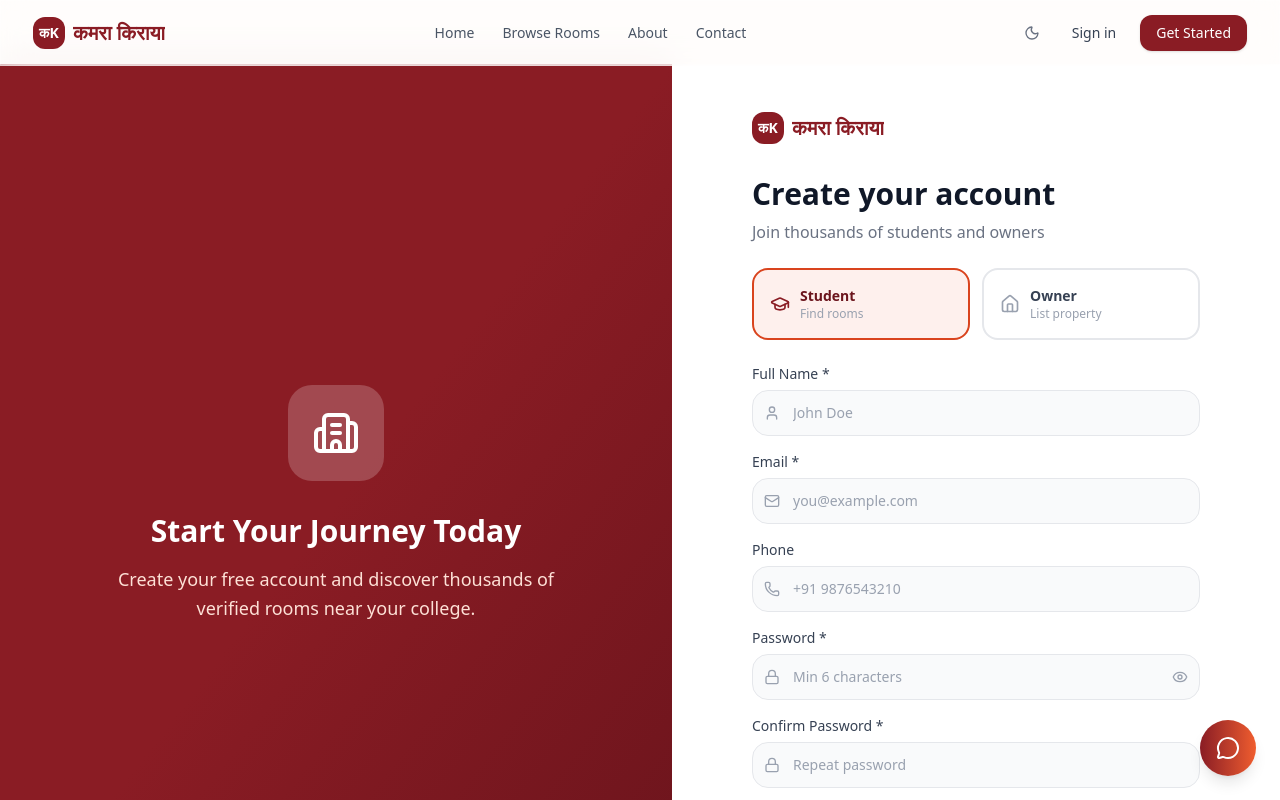
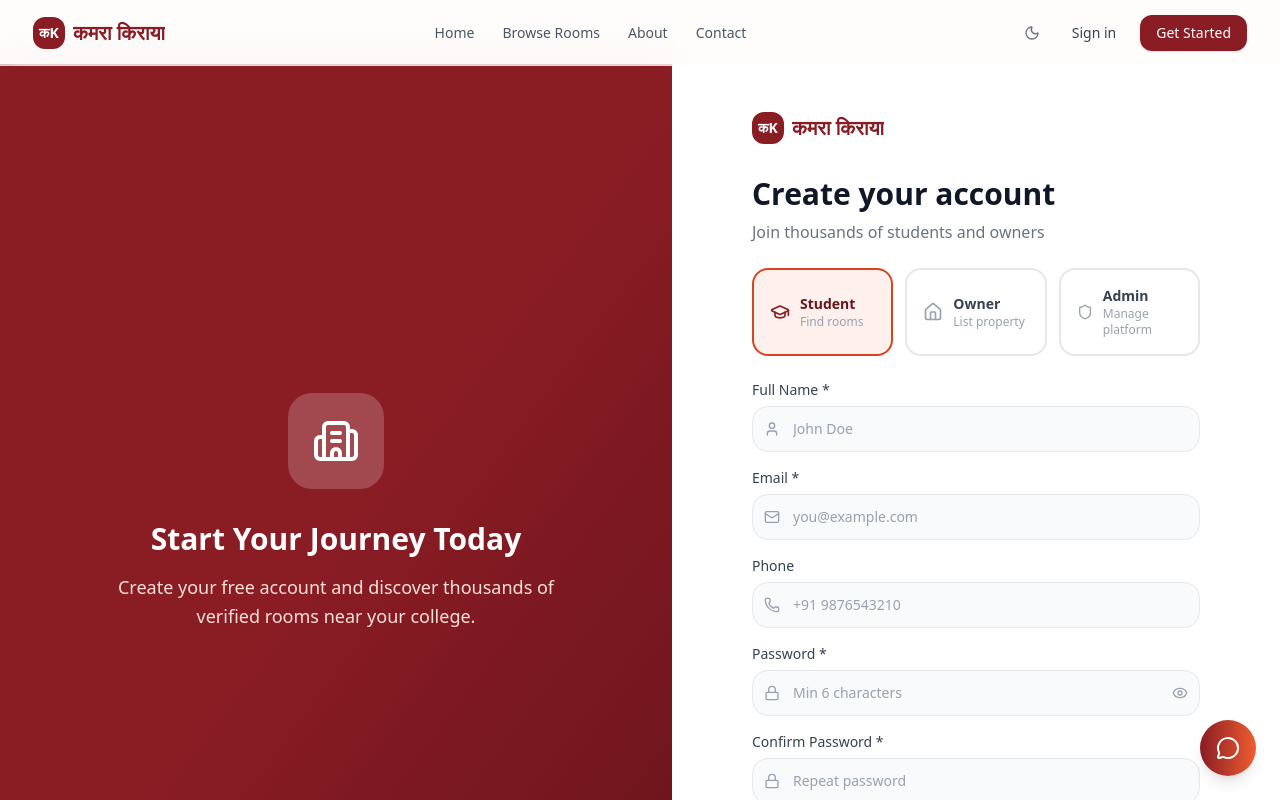
Before and after one commit to TechV013/Kamra-Kiraya, a Next.js app: page /register in a window 1280 px wide. Shown: the top 800 px of the page. Built offline with nearby package versions, Linux system fonts and the light colour scheme.

Commit message:
feat: add Admin role option to register page with secret key

```diff
--- a/src/app/api/auth/register/route.ts
+++ b/src/app/api/auth/register/route.ts
@@ -20,7 +20,18 @@ export async function POST(req: NextRequest) {
     const { data, errorResponse } = await validateBody(req, registerSchema);
     if (errorResponse) return errorResponse;
 
-    const { name, email, password, role, phone } = data!;
+    const { name, email, password, role, phone, adminSecret } = data!;
+
+    if (role === "ADMIN") {
+      const ADMIN_SECRET = process.env.ADMIN_SECRET || "kamra-kiraya-admin-2024";
+      if (!adminSecret || adminSecret !== ADMIN_SECRET) {
+        return apiError("Invalid admin secret key", 403);
+      }
+      const existingAdmin = await prisma.user.findFirst({ where: { role: "ADMIN" } });
+      if (existingAdmin) {
+        return apiError("Admin account already exists. Use admin-setup page instead.", 409);
+      }
+    }
 
     const existing = await prisma.user.findUnique({ where: { email } });
     if (existing) {
--- a/src/app/register/page.tsx
+++ b/src/app/register/page.tsx
@@ -4,12 +4,12 @@ import { useState, useEffect } from "react";
 import { useRouter } from "next/navigation";
 import Link from "next/link";
 import { motion } from "framer-motion";
-import { Eye, EyeOff, Building2, Mail, Lock, User, Phone, ArrowRight, GraduationCap, Home } from "lucide-react";
+import { Eye, EyeOff, Building2, Mail, Lock, User, Phone, ArrowRight, GraduationCap, Home, Shield } from "lucide-react";
 import axios from "axios";
 import toast from "react-hot-toast";
 import { useAuthStore } from "@/store/authStore";
 
-type Role = "STUDENT" | "OWNER";
+type Role = "STUDENT" | "OWNER" | "ADMIN";
 
 export default function RegisterPage() {
   const router = useRouter();
@@ -28,6 +28,7 @@ export default function RegisterPage() {
   const [confirmPassword, setConfirmPassword] = useState("");
   const [showPwd, setShowPwd] = useState(false);
   const [loading, setLoading] = useState(false);
+  const [adminSecret, setAdminSecret] = useState("");
 
   const handleSubmit = async (e: React.FormEvent) => {
     e.preventDefault();
@@ -36,10 +37,12 @@ export default function RegisterPage() {
     if (password.length < 6) { toast.error("Password must be at least 6 characters"); return; }
     setLoading(true);
     try {
-      const res = await axios.post("/api/auth/register", { name, email, password, role, phone });
+      const res = await axios.post("/api/auth/register", { name, email, password, role, phone, adminSecret: role === "ADMIN" ? adminSecret : undefined });
       login(res.data.user, res.data.token);
       toast.success(`Welcome to कमरा किराया, ${res.data.user.name}!`);
-      router.push(role === "OWNER" ? "/dashboard/owner" : "/dashboard/student");
+      if (role === "ADMIN") router.push("/dashboard/admin");
+      else if (role === "OWNER") router.push("/dashboard/owner");
+      else router.push("/dashboard/student");
     } catch (err: any) {
       toast.error(err?.response?.data?.error || "Registration failed");
     } finally {
@@ -86,7 +89,7 @@ export default function RegisterPage() {
           <p className="text-gray-500 dark:text-gray-400 mb-6">Join thousands of students and owners</p>
 
           {/* Role Toggle */}
-          <div className="grid grid-cols-2 gap-3 mb-6">
+          <div className="grid grid-cols-3 gap-3 mb-6">
             <button
               type="button"
               onClick={() => setRole("STUDENT")}
@@ -117,7 +120,39 @@ export default function RegisterPage() {
                 <p className="text-xs text-gray-400">List property</p>
               </div>
             </button>
+            <button
+              type="button"
+              onClick={() => setRole("ADMIN")}
+              className={`flex items-center gap-2.5 p-4 rounded-xl border-2 transition-all ${
+                role === "ADMIN"
+                  ? "border-maroon-500 bg-maroon-50 dark:bg-maroon-950/40"
+                  : "border-gray-200 dark:border-gray-700 hover:border-maroon-300"
+              }`}
+            >
+              <Shield className={`w-5 h-5 ${role === "ADMIN" ? "text-maroon-600" : "text-gray-400"}`} />
+              <div className="text-left">
+                <p className={`text-sm font-semibold ${role === "ADMIN" ? "text-maroon-700 dark:text-maroon-300" : "text-gray-700 dark:text-gray-200"}`}>Admin</p>
+                <p className="text-xs text-gray-400">Manage platform</p>
+              </div>
+            </button>
           </div>
+
+          {/* Admin Secret Key */}
+          {role === "ADMIN" && (
+            <div className="mb-4 p-3 bg-amber-50 dark:bg-amber-900/20 border border-amber-200 dark:border-amber-700 rounded-xl">
+              <p className="text-xs text-amber-700 dark:text-amber-300 mb-2 font-medium">Admin registration requires a secret key</p>
+              <div className="relative">
+                <Lock className="absolute left-3 top-1/2 -translate-y-1/2 w-4 h-4 text-amber-500" />
+                <input
+                  type="password"
+                  value={adminSecret}
+                  onChange={(e) => setAdminSecret(e.target.value)}
+                  placeholder="Enter admin secret key"
+                  className="w-full pl-10 pr-4 py-2.5 bg-white dark:bg-gray-800 border border-amber-300 dark:border-amber-600 rounded-xl text-sm text-gray-900 dark:text-white placeholder-gray-400 outline-none focus:border-maroon-400 focus:ring-1 focus:ring-maroon-400 transition-all"
+                />
+              </div>
+            </div>
+          )}
 
           <form onSubmit={handleSubmit} className="space-y-4">
             {/* Name */}
--- a/src/lib/validations.ts
+++ b/src/lib/validations.ts
@@ -10,8 +10,9 @@ export const registerSchema = z.object({
     .regex(/[a-z]/, "Password must contain at least one lowercase letter")
     .regex(/[0-9]/, "Password must contain at least one number")
     .regex(/[^A-Za-z0-9]/, "Password must contain at least one special character"),
-  role: z.enum(["STUDENT", "OWNER"]).default("STUDENT"),
+  role: z.enum(["STUDENT", "OWNER", "ADMIN"]).default("STUDENT"),
   phone: z.string().optional().nullable(),
+  adminSecret: z.string().optional(),
 });
 
 export const loginSchema = z.object({
```
